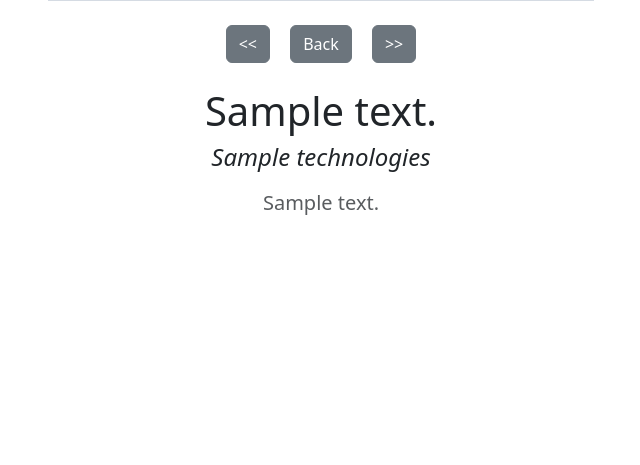
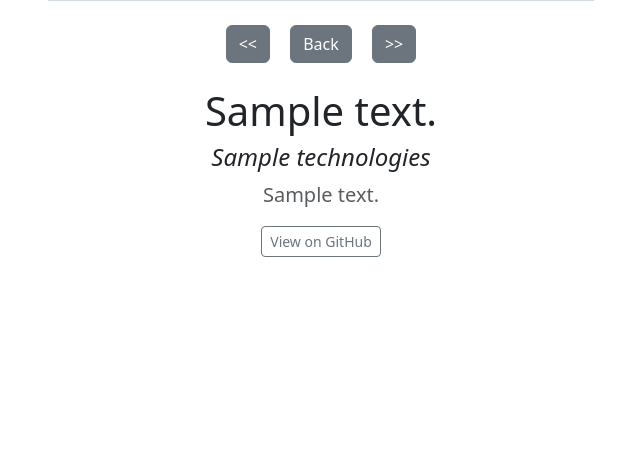
Before and after one commit to jmm5781/portfolio-project, a Django app: template jobs/templates/jobs/detail.html in a window 1280 px wide. Shown: the part 595-1060 px from the top of the page, without its empty margins (319-959 px from the left). Before the commit the page ends 810 px from the top, so only its background shows below. Run offline with Django 5.2, Linux system fonts and the light colour scheme; the template is opened without the code that fills it: most values are stand-ins (such as "Sample title", 1, 10 or a date in 2020); grey boxes marked "Sample" are stand-in pictures; data that the repository does not hold is empty; parts of the project's set-up code (start-up, migrations or seed data) failed here and were passed over; some libraries are stand-ins or nearby versions.

Commit message:
added link to GitHub in detail view

```diff
--- a/jobs/templates/jobs/detail.html
+++ b/jobs/templates/jobs/detail.html
@@ -175,16 +175,25 @@
                 </p>
                 <h1 class="fw-light">{{ job.summary }}</h1>
                 <h4 class="fw-light"><em>{{ job.technologies }}</em></h4>
-
                 <p class="lead text-body-secondary">
+                    {{ job.description }}
                 </p>
                 <p class="lead text-body-secondary">
-                    {{ job.description }}
+                    <div class="btn-group">
+                        <a href="https://github.com/jmm5781">
+                            <button type="button" class="btn btn-sm btn-outline-secondary">
+                                View on GitHub
+                            </button>
+                        </a>
+                    </div>
                 </p>
             </div>
         </div>
     </section>
 </main>
+
+<!--                        <button type="button" class="btn btn-sm btn-outline-secondary">Edit</button>-->
+
 
 <footer class="text-body-secondary py-5">
 </footer>
```
Also changed, not shown: jobs/templates/jobs/home.html (+9 -9 lines).
